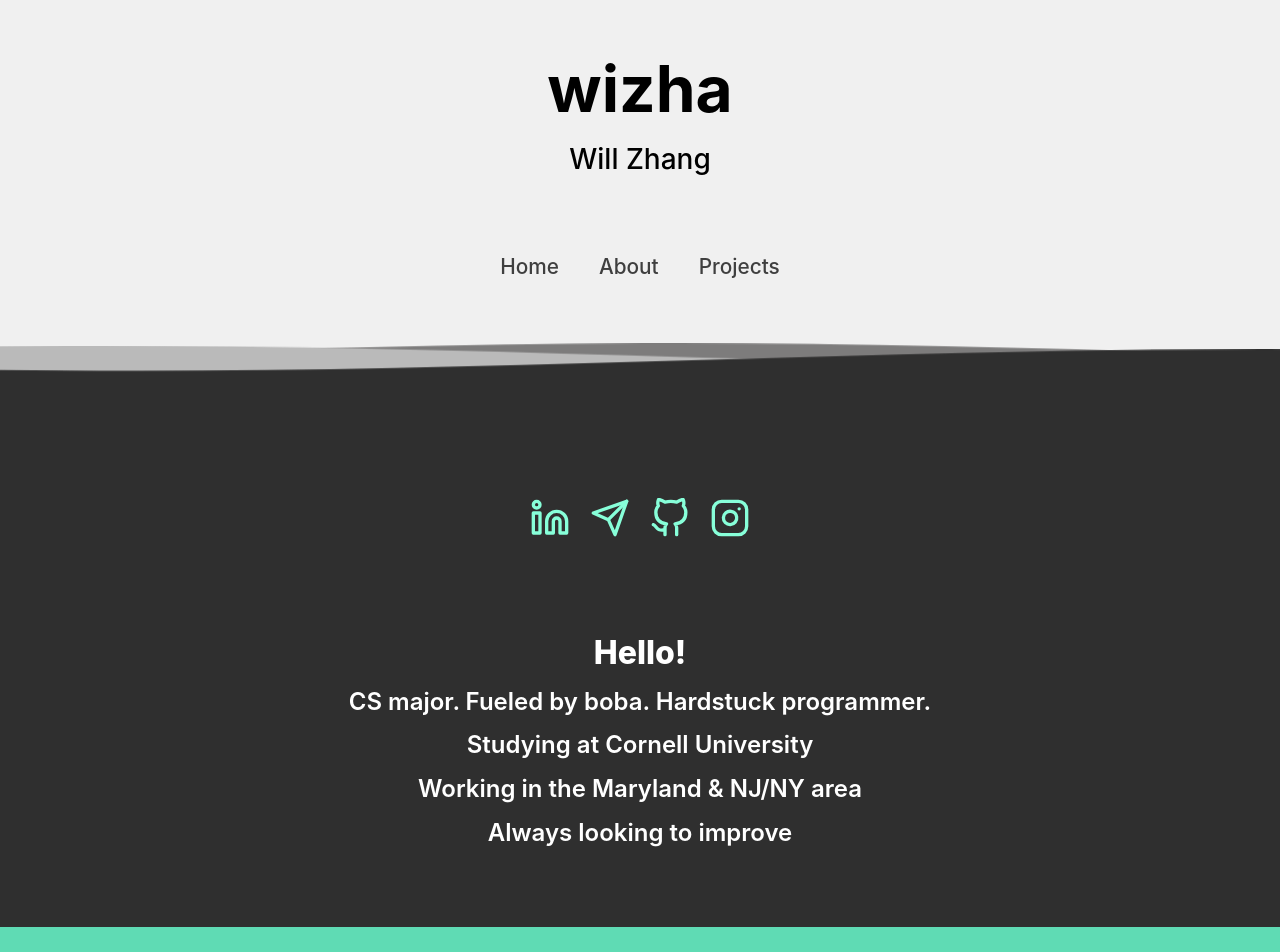
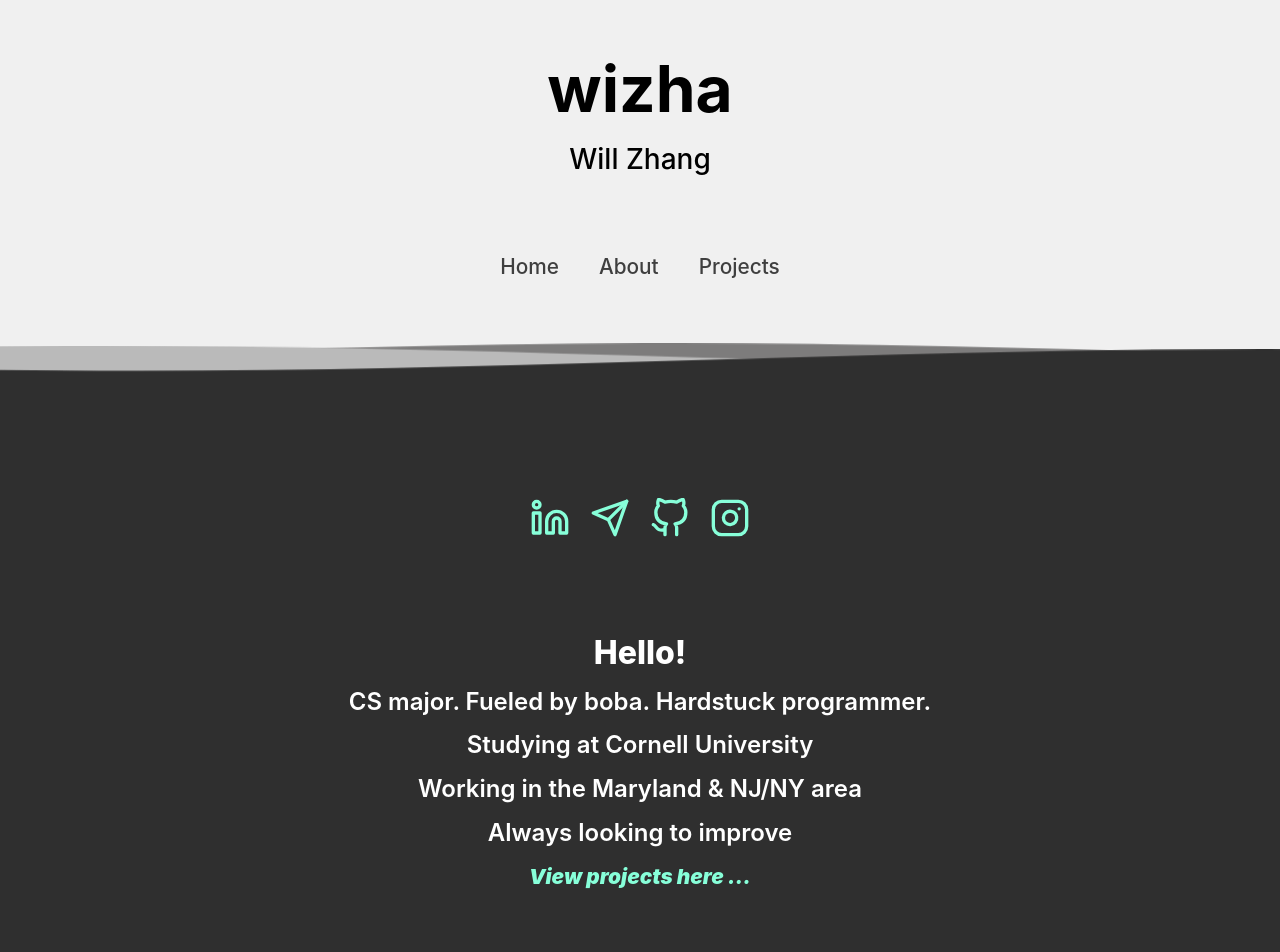
Before and after one commit to wizhaaa/wizhaa.com, a React (Create React App) app: page / in a window 1280 px wide. Shown: the top 952 px of the page. Built offline with nearby package versions, Linux system fonts and the light colour scheme.

Commit message:
add home page link to projects

```diff
--- a/src/pages/Home.tsx
+++ b/src/pages/Home.tsx
@@ -19,7 +19,12 @@ const Home = () => {
           CS major. Fueled by boba. Hardstuck programmer.
           <p>Studying at Cornell University</p>
           <p>Working in the Maryland & NJ/NY area</p>
-          <p>Always looking to improve</p>
+          <p>Always looking to improve </p>
+          <p>
+            <a href="/projects">
+              <em> View projects here ...</em>
+            </a>
+          </p>
         </div>
         <Footer />
       </main>
--- a/src/styles/main.scss
+++ b/src/styles/main.scss
@@ -31,6 +31,7 @@ a {
     font-weight: 600;
   }
 }
+
 
 p {
   line-height: 1.8rem;
```
